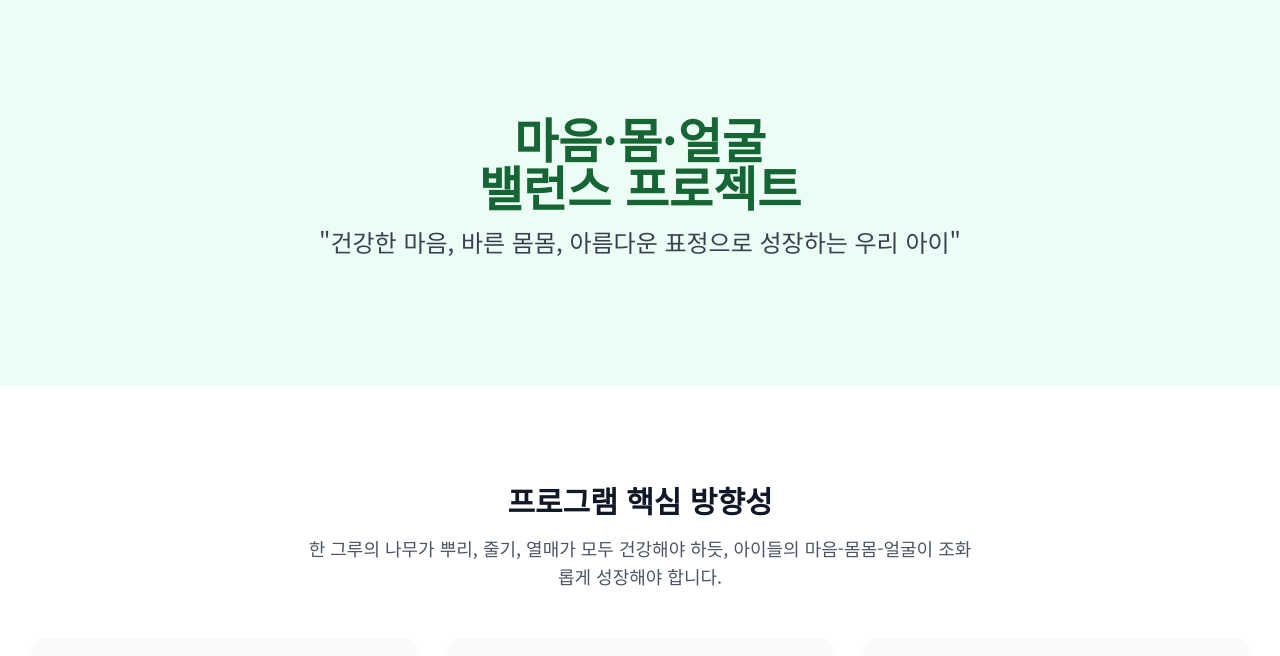
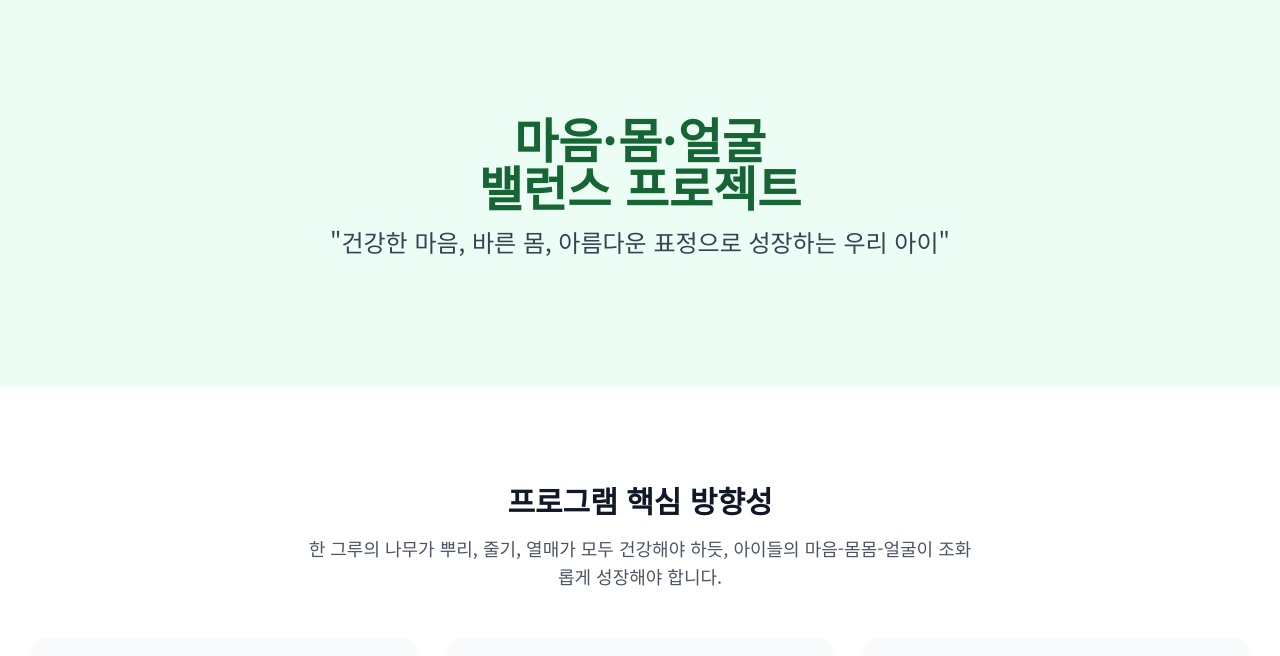
Before and after one commit to breezefeel/healingtree.github.io, a plain HTML site: page index.html in a window 1280 px wide. Shown: the part 78-734 px from the top of the page. Drawn offline with nearby package versions, Linux system fonts and the light colour scheme.

Commit message:
Update index.html

```diff
--- a/index.html
+++ b/index.html
@@ -87,7 +87,7 @@
         <section id="home" class="bg-emerald-50 py-20 md:py-32">
             <div class="container mx-auto px-4 sm:px-6 lg:px-8 text-center">
                 <h1 class="text-4xl md:text-5xl font-bold text-green-800 mb-4">마음·몸·얼굴<br>밸런스 프로젝트</h1>
-                <p class="text-xl md:text-2xl text-gray-700 max-w-3xl mx-auto">"건강한 마음, 바른 몸몸, 아름다운 표정으로 성장하는 우리 아이"</p>
+                <p class="text-xl md:text-2xl text-gray-700 max-w-3xl mx-auto">"건강한 마음, 바른 몸, 아름다운 표정으로 성장하는 우리 아이"</p>
             </div>
         </section>
 
```
